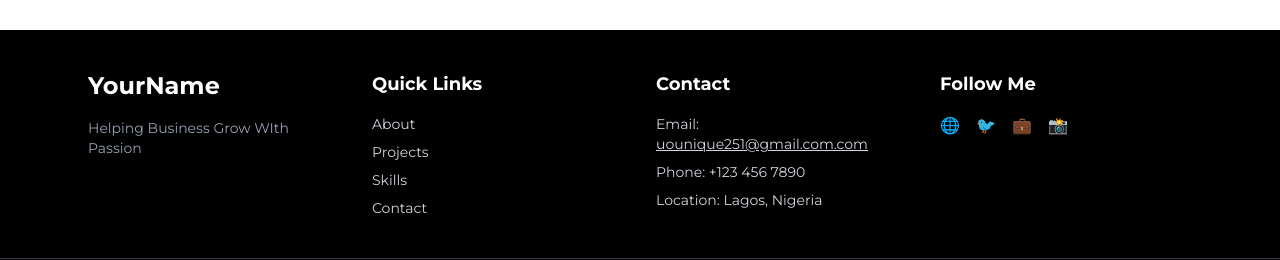
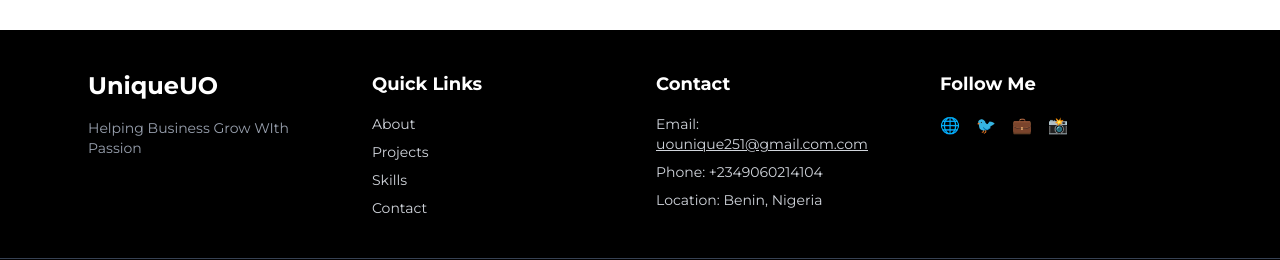
Before and after one commit to UniqueUo16/Selfmanageable-portfolio, a Next.js app in the folder ceo-portfolio/: page / in a window 1280 px wide. Shown: the part 4322-4582 px from the top of the page. Built offline with nearby package versions, Linux system fonts and the light colour scheme; no server answers.

Commit message:
Update frontend with API URL and font fix

```diff
--- a/ceo-portfolio/components/Footer.jsx
+++ b/ceo-portfolio/components/Footer.jsx
@@ -12,7 +12,7 @@ export default function Footer() {
 
         {/* Logo / Brand */}
         <div className={`${montserrat.className}`}>
-          <h2 className= "not-last:text-2xl font-bold text-white">YourName</h2>
+          <h2 className= "not-last:text-2xl font-bold text-white">UniqueUO</h2>
           <p className="mt-4 text-sm text-gray-400">
             Helping Business Grow WIth Passion
           </p>
@@ -22,10 +22,10 @@ export default function Footer() {
         <div className={`${montserrat.className}`}>
           <h3 className="text-lg font-semibold text-white mb-4">Quick Links</h3>
           <ul className="space-y-2 text-sm">
-            <li><a href="#about" className="hover:text-white">About</a></li>
-            <li><a href="#projects" className="hover:text-white">Projects</a></li>
-            <li><a href="#skills" className="hover:text-white">Skills</a></li>
-            <li><a href="#contact" className="hover:text-white">Contact</a></li>
+            <li><a href="/Ex/Aboutpage" className="hover:text-white">About</a></li>
+            <li><a href="/Ex/Teampage/#projects" className="hover:text-white">Projects</a></li>
+            <li><a href="/Ex/Skills" className="hover:text-white">Skills</a></li>
+            <li><a href="/Ex_pages/fContactme" className="hover:text-white">Contact</a></li>
           </ul>
         </div>
 
@@ -34,8 +34,8 @@ export default function Footer() {
           <h3 className= "text-lg font-semibold text-white mb-4 ">Contact</h3>
           <ul className="space-y-2 text-sm">
             <li>Email: <u><a href="mailto:uounique251@gmail.com"  className="hover:text-white">uounique251@gmail.com.com </a></u></li>
-            <li>Phone: <a href="tel:+1234567890" className="hover:text-white">+123 456 7890</a></li>
-            <li>Location: Lagos, Nigeria</li>
+            <li>Phone: <a href="tel:+2349060214104" className="hover:text-white">+2349060214104</a></li>
+            <li>Location: Benin, Nigeria</li>
           </ul>
         </div>
 
```
